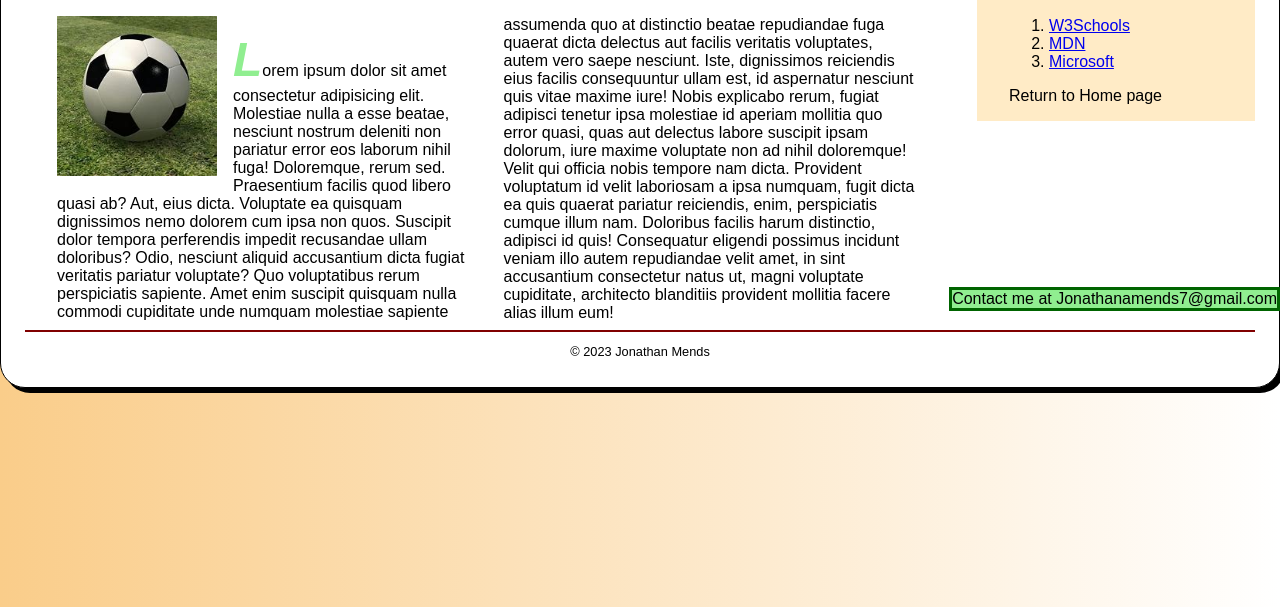
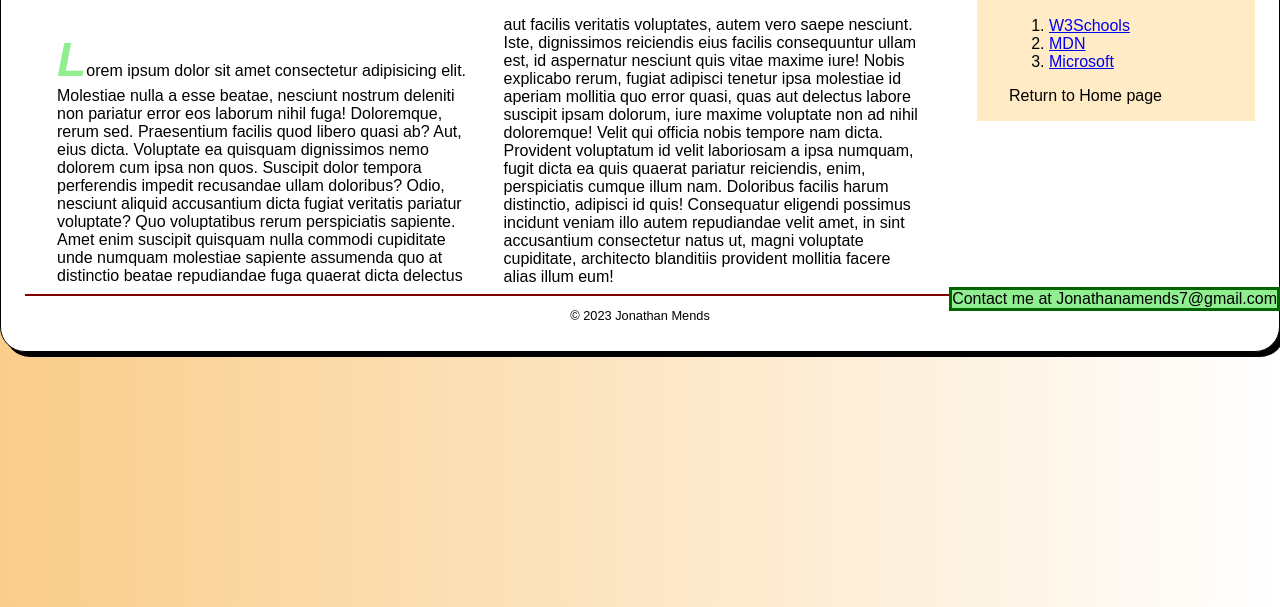
Before and after one commit to Jmends/Jmends.github.io, a plain HTML site: page project.html in a window 1280 px wide. Shown: the part 193-800 px from the top of the page. Drawn offline with Linux system fonts and the light colour scheme; files whose address does not match are found by name.

Commit message:
took out picture

```diff
--- a/project.html
+++ b/project.html
@@ -17,7 +17,7 @@
     </header>
     <article>
         <h3>MGIS 4330: Web Site Development Project</h3>
-        <img src="images/ball.png" alt="Soccer ball" width="160">
+        <img src="" alt="" width="">
         <p>Lorem ipsum dolor sit amet consectetur adipisicing elit. Molestiae nulla a esse beatae, nesciunt nostrum deleniti non pariatur error eos laborum nihil fuga! Doloremque, rerum sed. Praesentium facilis quod libero quasi ab? Aut, eius dicta. Voluptate ea quisquam dignissimos nemo dolorem cum ipsa non quos. Suscipit dolor tempora perferendis impedit recusandae ullam doloribus? Odio, nesciunt aliquid accusantium dicta fugiat veritatis pariatur voluptate? Quo voluptatibus rerum perspiciatis sapiente. Amet enim suscipit quisquam nulla commodi cupiditate unde numquam molestiae sapiente assumenda quo at distinctio beatae repudiandae fuga quaerat dicta delectus aut facilis veritatis voluptates, autem vero saepe nesciunt. Iste, dignissimos reiciendis eius facilis consequuntur ullam est, id aspernatur nesciunt quis vitae maxime iure! Nobis explicabo rerum, fugiat adipisci tenetur ipsa molestiae id aperiam mollitia quo error quasi, quas aut delectus labore suscipit ipsam dolorum, iure maxime voluptate non ad nihil doloremque! Velit qui officia nobis tempore nam dicta. Provident voluptatum id velit laboriosam a ipsa numquam, fugit dicta ea quis quaerat pariatur reiciendis, enim, perspiciatis cumque illum nam. Doloribus facilis harum distinctio, adipisci id quis! Consequatur eligendi possimus incidunt veniam illo autem repudiandae velit amet, in sint accusantium consectetur natus ut, magni voluptate cupiditate, architecto blanditiis provident mollitia facere alias illum eum!</p>
     </article>
     <aside>
```
